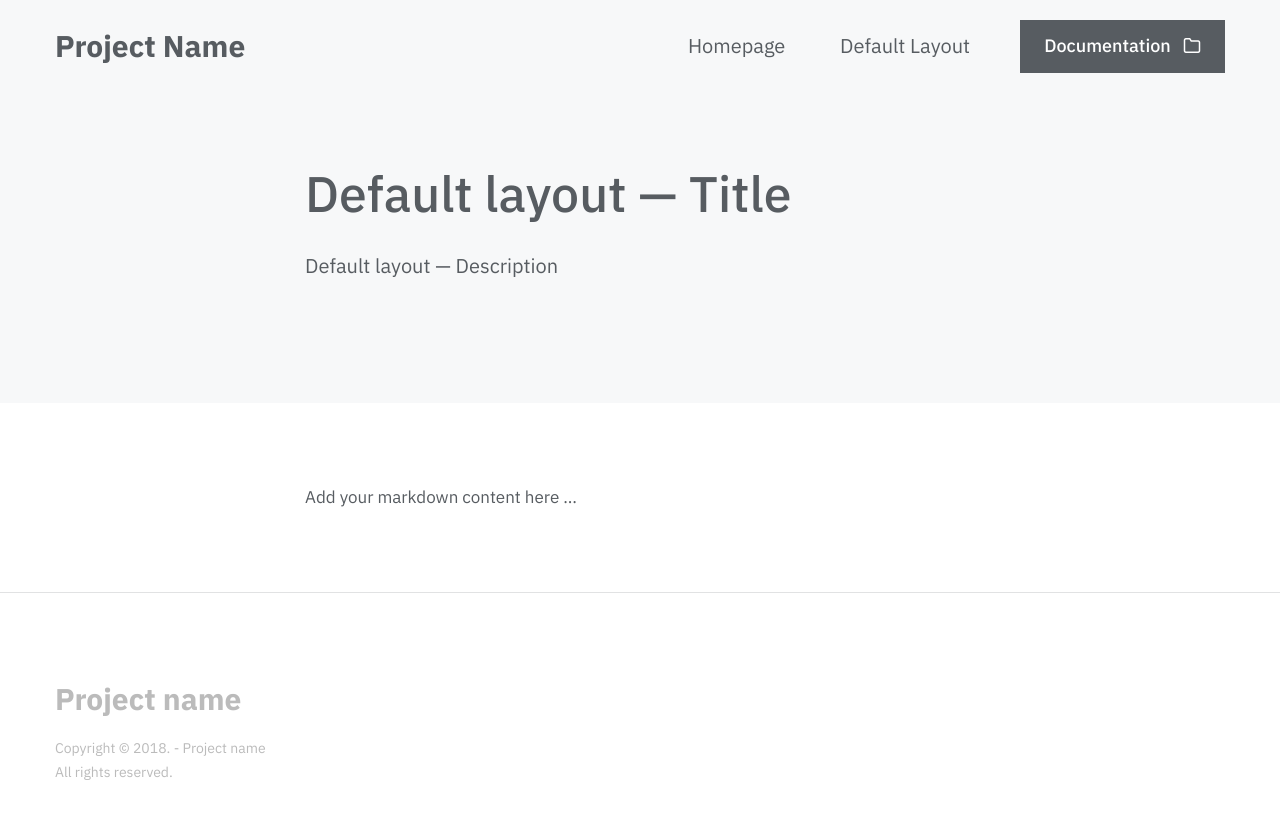
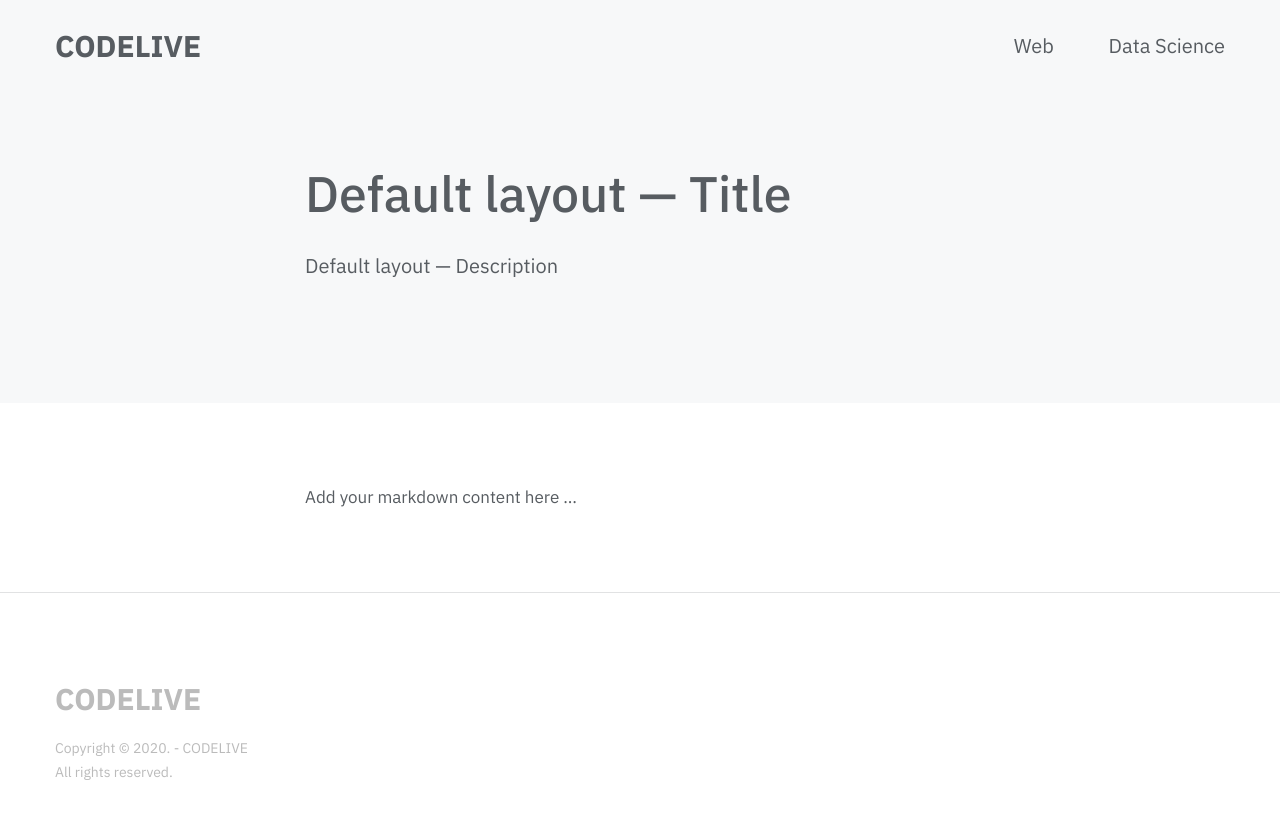
Before and after one commit to MANOJPATRA1991/blogs, a Jekyll site: the page built from default.md, in a window 1280 px wide. Shown: the top 819 px of the page. Built offline with Jekyll 4.4.1, drawn with Linux system fonts in a browser that asks for light colours; some web fonts are replaced.

Commit message:
Basic setup

```diff
--- a/_config.yml
+++ b/_config.yml
@@ -1,27 +1,27 @@
 # Theme settings
 dox:
     baseurl:
-    title: Project Name
+    title: CODELIVE
     theme_color: '#0976f8' # Define theme primary color with HEX value
     language: en-US # Use ISO language and country codes to setup language of your website - https://www.w3schools.com/tags/ref_language_codes.asp and https://www.w3schools.com/tags/ref_country_codes.asp
     header:
         logo:
-            text: Project Name
+            text: CODELIVE
             image:
         nav:
-            - item_name: Homepage
-              item_url: /
-            - item_name: Default Layout
+            - item_name: Web
               item_url: /default
-        cta:
-            label: Documentation
-            url: /documentation
-            icon: folder # Choose from 266 icons in "Feather" icon set, list of all icons is available here - https://feathericons.com
+            - item_name: Data Science
+              item_url: /default
+        # cta:
+        #     label: Documentation
+        #     url: /documentation
+        #     icon: folder # Choose from 266 icons in "Feather" icon set, list of all icons is available here - https://feathericons.com
     footer:
         logo:
-            text: Project name
+            text: CODELIVE
             image:
-        text: Copyright &copy; 2018. - Project name <br>All rights reserved.
+        text: Copyright &copy; 2020. - CODELIVE <br>All rights reserved.
     google_analytics:
         tracking_code: # Add your Google Analytics tracking code to activate Google Analytics
     comments:
--- a/dox-theme/_sass/components/_feature-card.scss
+++ b/dox-theme/_sass/components/_feature-card.scss
@@ -35,7 +35,7 @@
    ========================================================================== */
 
 .c-feature-card__icon {
-	flex: 1 0 auto;
+	// flex: 1 0 auto;
 	font-size: 1.5rem;
 	margin-right: 1rem;
 	margin-top: .1875rem;
```
Also changed, not shown: index.md (+62 -48 lines), dox-theme/assets/images/icons/mail.svg (added), dox-theme/assets/images/icons/phone.svg (added), 1 other file.
